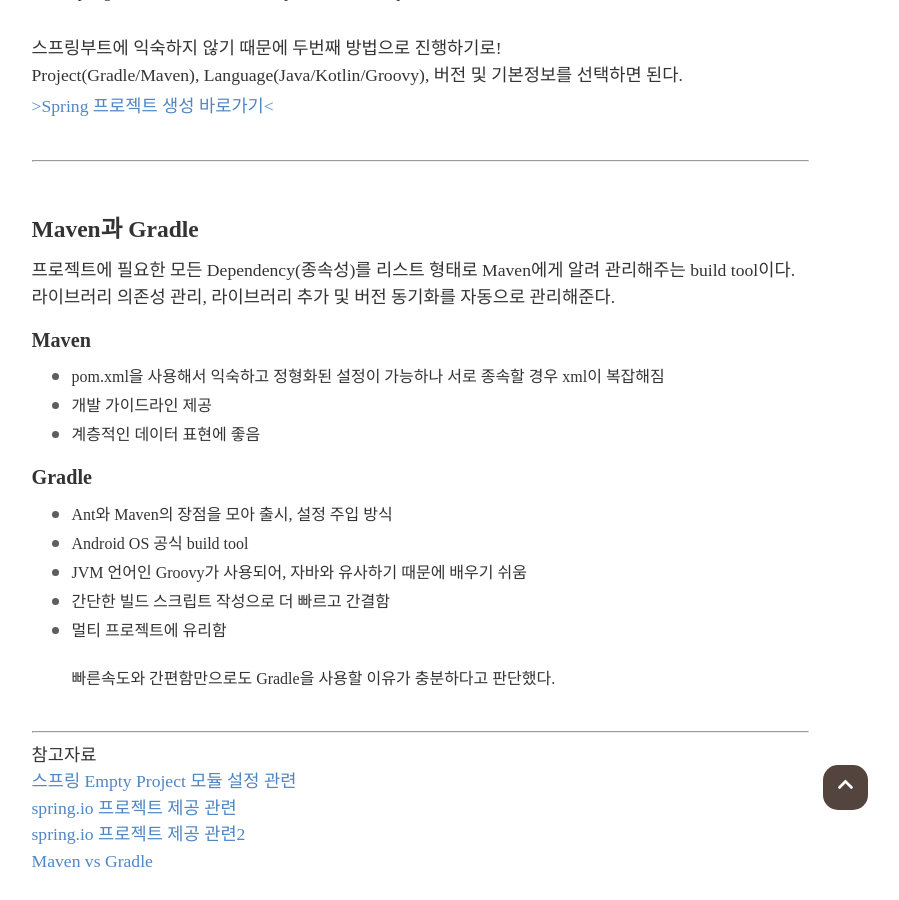
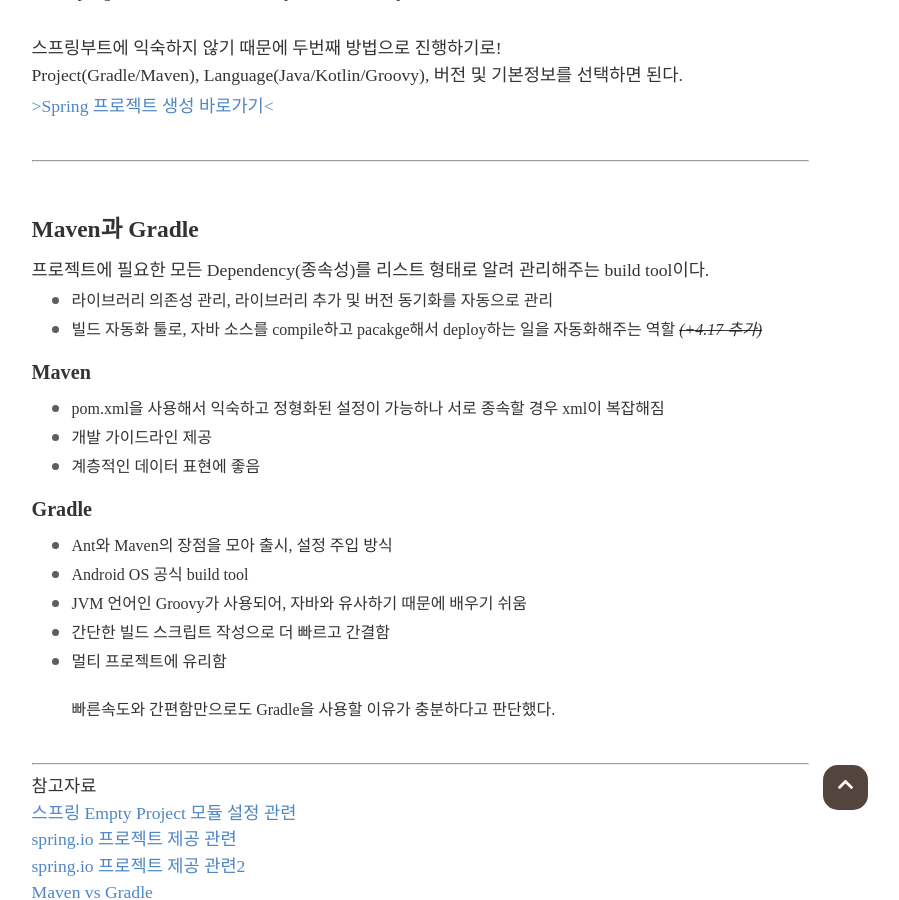
Before and after one commit to repoleved33/repoleved33.github.io, a Jekyll site: the page built from _posts/2020-04-07-spring-01-intellij-install.md, in a window 1280 px wide and 900 px high, scrolled down 942 px. Shown: the whole window, without its empty margins (220-1119 px from the left). Built offline with Jekyll 4.4.1, drawn with Linux system fonts in a browser that asks for light colours; nearby versions of some CDN libraries; some web fonts are replaced.

Commit message:
200411 posting, 200405,200407 editing

```diff
--- a/_posts/2020-04-07-spring-intellij-install.md
+++ b/_posts/2020-04-07-spring-01-intellij-install.md
@@ -48,8 +48,9 @@ Project(Gradle/Maven), Language(Java/Kotlin/Groovy), 버전 및 기본정보를
 <br>
 
 ### Maven과 Gradle
-프로젝트에 필요한 모든 Dependency(종속성)를 리스트 형태로 Maven에게 알려 관리해주는 build tool이다.
-라이브러리 의존성 관리, 라이브러리 추가 및 버전 동기화를 자동으로 관리해준다.
+프로젝트에 필요한 모든 Dependency(종속성)를 리스트 형태로 알려 관리해주는 build tool이다.
+- 라이브러리 의존성 관리, 라이브러리 추가 및 버전 동기화를 자동으로 관리
+- 빌드 자동화 툴로, 자바 소스를 compile하고 pacakge해서 deploy하는 일을 자동화해주는 역할 _~~(+4.17 추가)~~_
 
 ##### Maven
 - pom.xml을 사용해서 익숙하고 정형화된 설정이 가능하나 서로 종속할 경우 xml이 복잡해짐
```
Also changed, not shown: other parts of _posts/2020-04-07-spring-01-intellij-install.md (+1 -1 lines), _posts/2020-04-05-react-01-start.md (+1 -1 lines), _posts/2020-04-11-cloud-01-basic.md (added, +44 -0 lines).
